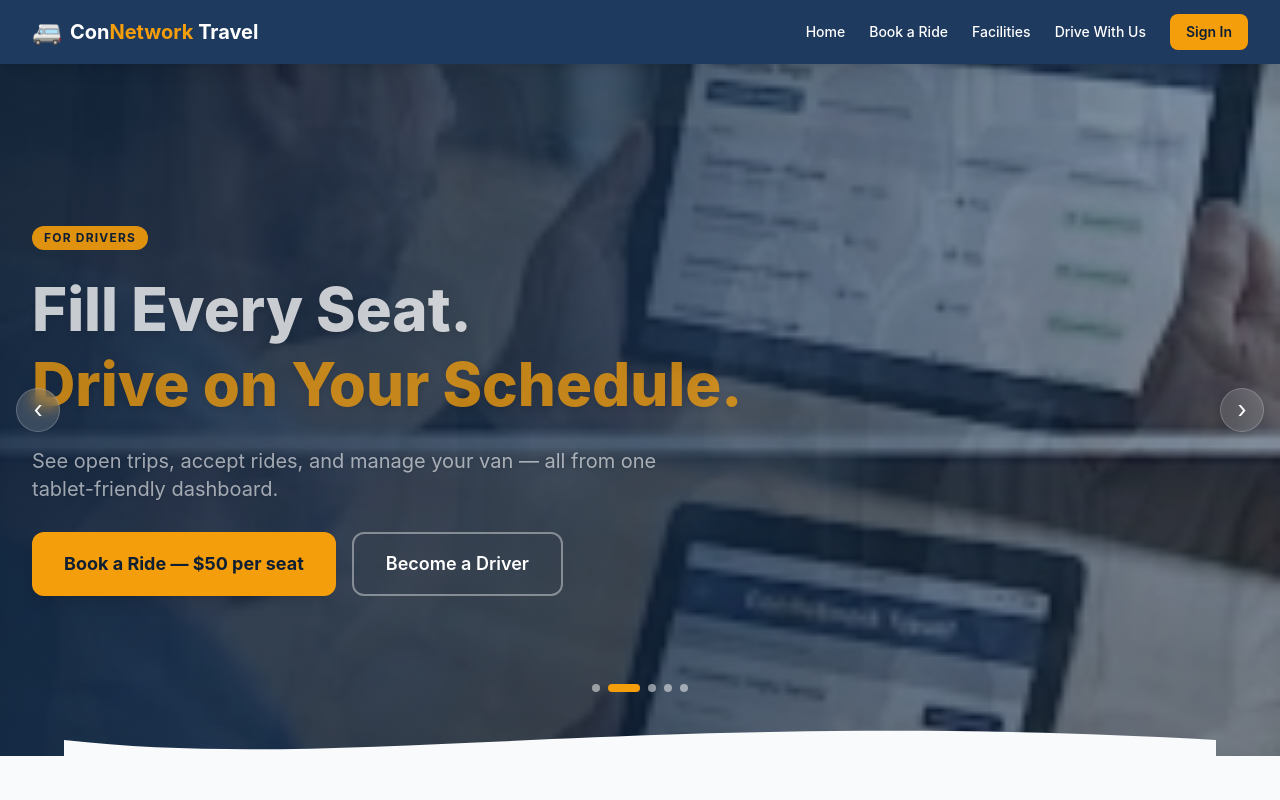
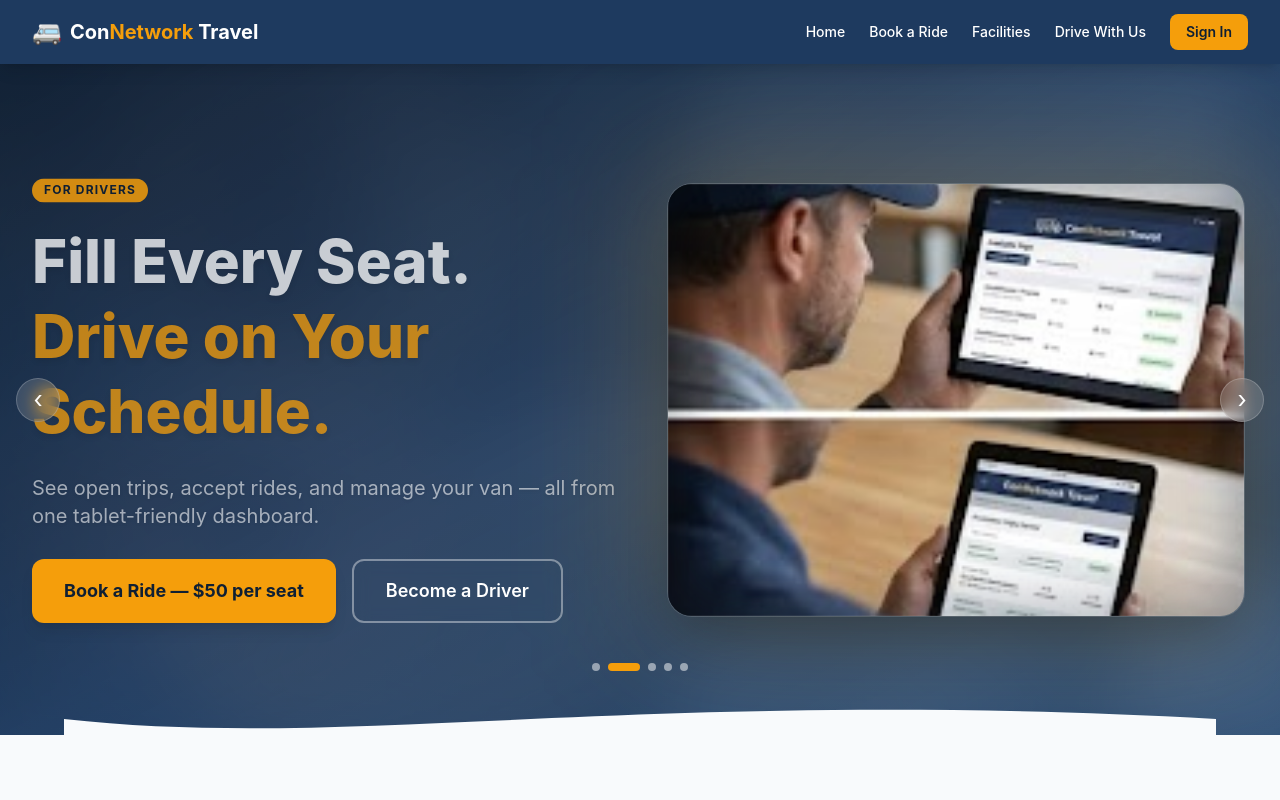
Before and after one commit to illmedicine/CONnect-Travel, a Next.js app: page /CONnect-Travel/ in a window 1280 px wide. Shown: the top 800 px of the page. Built offline with nearby package versions, Linux system fonts and the light colour scheme.

Commit message:
feat(hero): split layout with contained image tile + blurred backdrop

```diff
--- a/src/components/hero-carousel.tsx
+++ b/src/components/hero-carousel.tsx
@@ -123,34 +123,39 @@ export default function HeroCarousel() {
       onFocus={() => setPaused(true)}
       onBlur={() => setPaused(false)}
     >
-      {/* Slides (background images, cross-fade) */}
+      {/* Ambient blurred backdrop (hides pixelation by softening the source) */}
       <div className="absolute inset-0">
         {SLIDES.map((s, i) => (
           <div
-            key={s.src}
+            key={`bg-${s.src}`}
             className={`absolute inset-0 transition-opacity duration-1000 ease-in-out ${
               i === index ? "opacity-100" : "opacity-0"
             }`}
-            aria-hidden={i !== index}
+            aria-hidden
           >
             <Image
               src={s.src}
-              alt={s.alt}
+              alt=""
               fill
               priority={i === 0}
               sizes="100vw"
-              className="object-cover object-center"
+              className="object-cover object-center scale-110 blur-2xl opacity-50"
             />
-            {/* Dark gradient overlay for readability */}
-            <div className="absolute inset-0 bg-gradient-to-r from-primary-dark/85 via-primary-dark/65 to-primary-dark/30" />
           </div>
         ))}
+        {/* Brand-tinted overlay for readability */}
+        <div className="absolute inset-0 bg-gradient-to-br from-primary-dark/85 via-primary/70 to-primary-light/60" />
       </div>
 
-      {/* Content */}
-      <div className="relative max-w-7xl mx-auto px-4 sm:px-6 lg:px-8 py-24 md:py-32 lg:py-40">
-        <div className="max-w-3xl">
-          <span className="inline-block text-xs font-bold tracking-widest uppercase bg-accent/90 text-primary-dark px-3 py-1 rounded-full">
+      {/* Content grid: text + contained image tile */}
+      <div className="relative max-w-7xl mx-auto px-4 sm:px-6 lg:px-8 py-20 md:py-24 lg:py-28">
+        <div className="grid grid-cols-1 lg:grid-cols-2 gap-10 lg:gap-12 items-center">
+          {/* Text column */}
+          <div className="max-w-2xl">
+            <span
+              key={`eb-${index}`}
+              className="inline-block text-xs font-bold tracking-widest uppercase bg-accent/90 text-primary-dark px-3 py-1 rounded-full animate-[fadeIn_500ms_ease-out]"
+            >
               {current.eyebrow}
             </span>
             <h1
@@ -178,6 +183,42 @@ export default function HeroCarousel() {
               >
                 Become a Driver
               </Link>
+            </div>
+          </div>
+
+          {/* Image tile column — contained crop, native aspect, soft halo */}
+          <div className="relative hidden lg:block">
+            <div className="relative aspect-[4/3] w-full max-w-xl mx-auto">
+              {/* Soft accent glow behind the tile */}
+              <div className="absolute -inset-6 rounded-[2rem] bg-accent/20 blur-3xl" aria-hidden />
+              {SLIDES.map((s, i) => (
+                <div
+                  key={`tile-${s.src}`}
+                  className={`absolute inset-0 transition-opacity duration-1000 ease-in-out ${
+                    i === index ? "opacity-100" : "opacity-0"
+                  }`}
+                  aria-hidden={i !== index}
+                >
+                  <div className="relative w-full h-full rounded-3xl overflow-hidden ring-1 ring-white/15 shadow-2xl bg-primary-dark/40">
+                    <Image
+                      src={s.src}
+                      alt={s.alt}
+                      fill
+                      sizes="(min-width: 1024px) 36rem, 100vw"
+                      className="object-cover object-center"
+                    />
+                    {/* Subtle inner vignette to mask edge pixelation */}
+                    <div
+                      className="absolute inset-0 pointer-events-none"
+                      style={{
+                        boxShadow:
+                          "inset 0 0 60px 10px rgba(15,31,51,0.35), inset 0 0 0 1px rgba(255,255,255,0.08)",
+                      }}
+                    />
+                  </div>
+                </div>
+              ))}
+            </div>
           </div>
         </div>
       </div>
```
Lines whose indentation alone changed are shown as unchanged.
